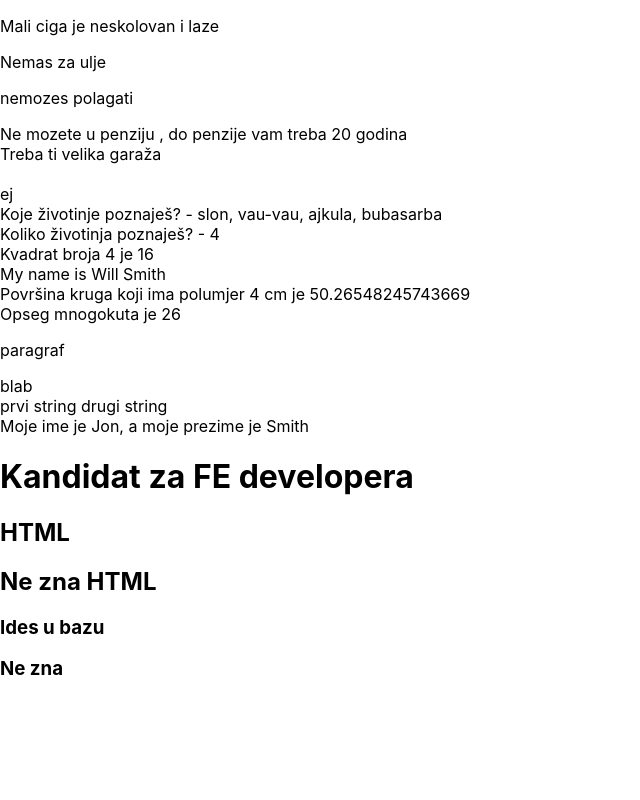
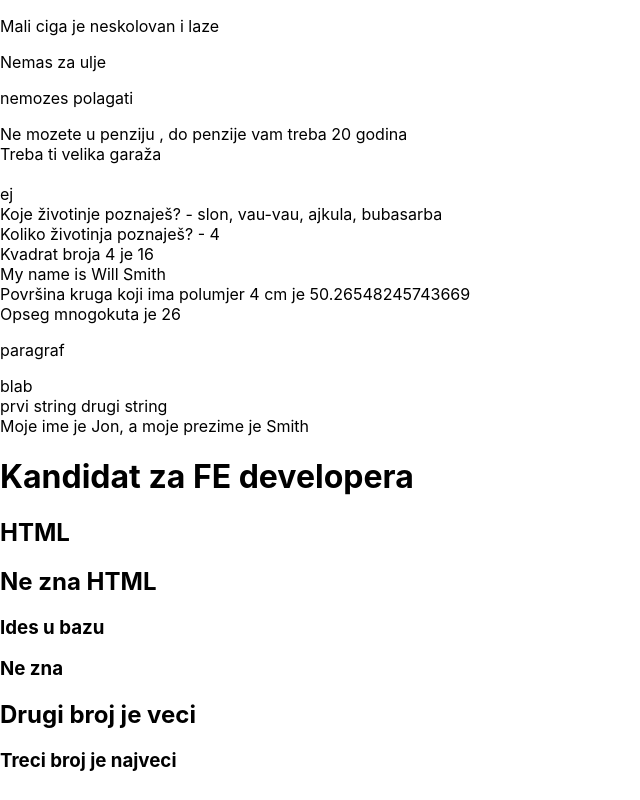
Before and after one commit to gala201/my-react-app, a React (Create React App) app: page / in a window 1280 px wide. Shown: the whole page, without its empty margins (0-640 px from the left). Built offline with nearby package versions, Linux system fonts and the light colour scheme.

Commit message:
gnijezdenje

```diff
--- a/src/App.js
+++ b/src/App.js
@@ -63,6 +63,8 @@ function App() {
     experience: 1.5,
     it: false
   }
+
+  const brojevi = [3, 5, 7]
 
   return (
     <>
@@ -176,6 +178,22 @@ function App() {
             </>
         }
 
+        {
+          brojevi[0] > brojevi[1] ?
+
+            <h2>Prvi broj je veci</h2>
+            :
+            <>
+              <h2>Drugi broj je veci</h2>
+              {
+                brojevi[1] > brojevi[2] ?
+                  <h3>Drugi broj je najveci</h3>
+                  :
+                  <h3>Treci broj je najveci</h3>
+              }
+            </>
+        }
+
       </div>
     </>
   );
```
